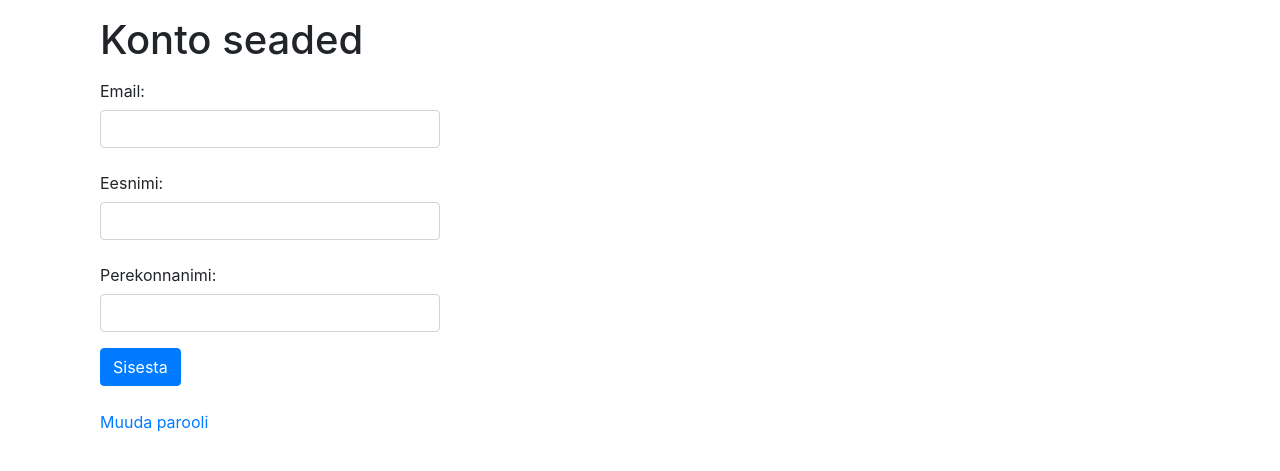
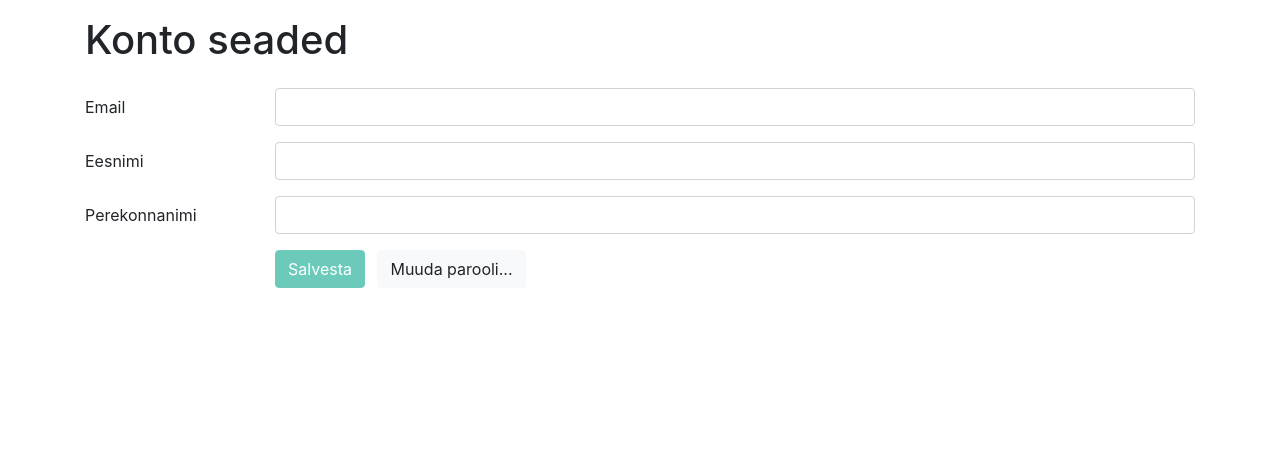
Before and after one commit to DTI-tudengite-tarkvaraprojektid/timeline-app, a PHP site: template templates/app/settings.twig in a window 1280 px wide. Shown: the part 56-527 px from the top of the page. Run offline with PHP 8.4, Linux system fonts and the light colour scheme; the template is opened without the code that fills it, so the values that code supplies are empty; style sheets or scripts are compiled from the project's sources; some libraries are stand-ins or nearby versions.

Commit message:
Improved Layouts in couple of pages.

```diff
--- a/templates/app/settings.twig
+++ b/templates/app/settings.twig
@@ -2,42 +2,33 @@
 
 {% block body %}
     <div class="container mt-3">
-
-<form method = "POST" action ="{{ path_for('settings') }}">
-  <div class="form-group">
-    <div class="col-4">
         <h1>Konto seaded</h1>
-     <label class="col-form-label">Email:</label>
+        <form method="POST" class="mt-4" action="{{ path_for('settings') }}">
+            <div class="form-group row">
+                <label class="col-sm-2 col-form-label">Email</label>
+                <div class="col-sm-10">
                     <input type="email" name="email" class="form-control" value="{{ user.email }}">
                 </div>
             </div>
 
-  <div class="form-group">
-    <div class="col-4">
-      <label class="col-form-label">Eesnimi:</label>
-      <input type="text" name="firstname"class="form-control" value="{{ user.firstname }}">
+            <div class="form-group row">
+                <label class="col-sm-2 col-form-label">Eesnimi</label>
+                <div class="col-sm-10">
+                    <input type="text" name="firstname" class="form-control" value="{{ user.firstname }}">
                 </div>
             </div>
 
-    <div class="form-group">
-     <div class="col-4">
-     <label class="col-form-label">Perekonnanimi:</label>
+            <div class="form-group row">
+                <label class="col-sm-2 col-form-label">Perekonnanimi</label>
+                <div class="col-sm-10">
                     <input type="text" name="lastname" class="form-control" value="{{ user.lastname }}">
                 </div>
             </div>
 
-  <div class="form-group">
-    <div class="col-sm-5">
-      <button  type="submit" name="submit" class="btn btn-primary">Sisesta</button>
-    </div>
-  </div>
-  <div class="form-group">
-    <div class="col-sm-10">
-    <ul class="navbar-nav mr-auto ">
-            <li class="nav-item">
-                <a class="nav-link" href="{{ path_for('cPassword', {'id': user.id}) }}">Muuda parooli</a>
-            </li>
-        </ul>
+            <div class="form-group row">
+                <div class="offset-sm-2 col-sm-10">
+                    <button class="btn btn-dti" name="submit" type="submit">Salvesta</button>
+                    <a class="btn btn-light btn-outline ml-2" href="{{ path_for('cPassword', {'id': user.id}) }}">Muuda parooli...</a>
                 </div>
             </div>
         </form>
```
Also changed, not shown: assets/js/timeline/EventManager.js (+18 -15 lines), src/Controller/ContentController.php (+14 -9 lines), templates/app/cPassword.twig (+11 -6 lines), templates/app/timelines.twig (+12 -10 lines), templates/app/userlist.twig (+5 -3 lines), package-lock.json. Lines whose indentation alone changed are shown as unchanged.
